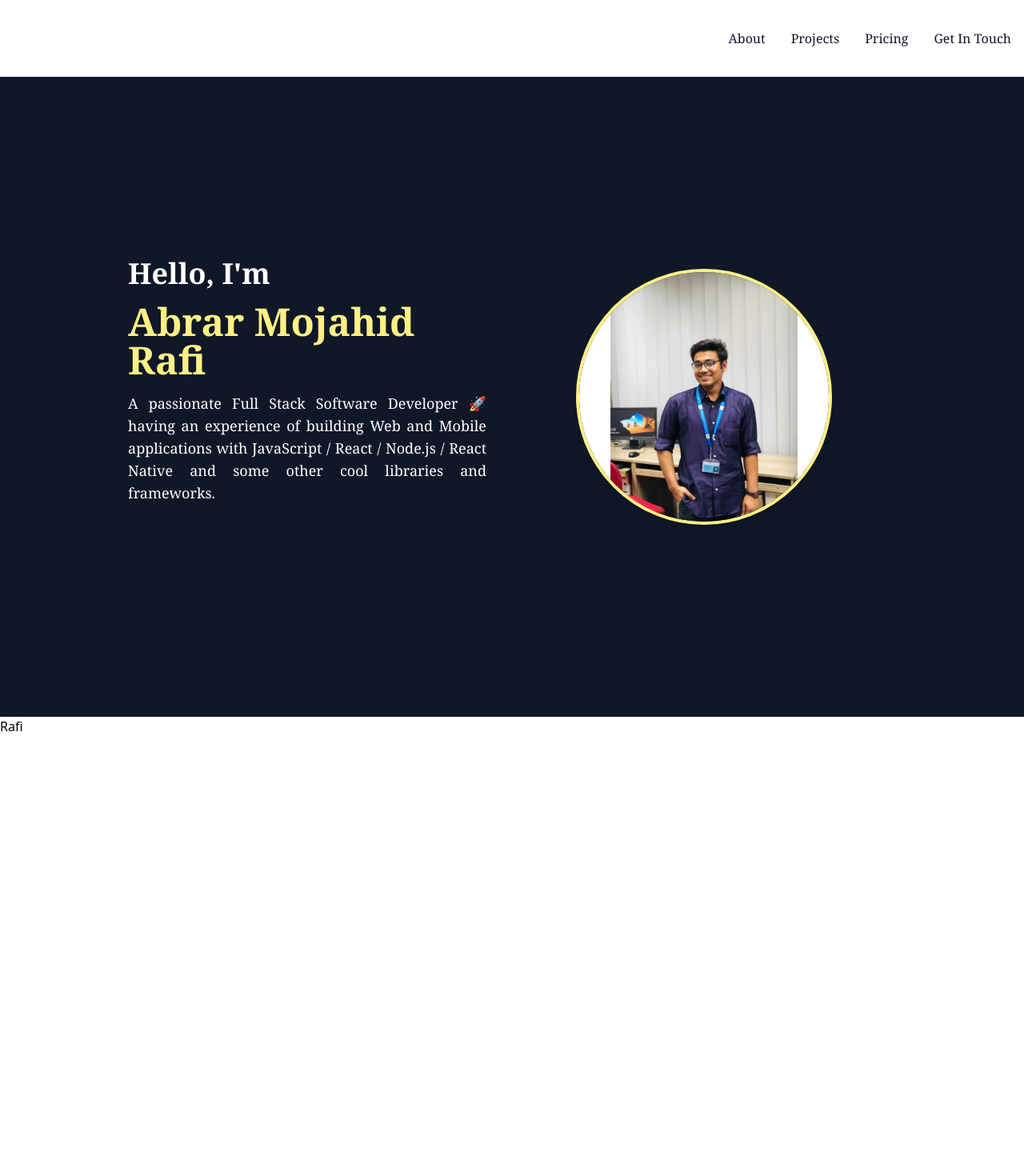
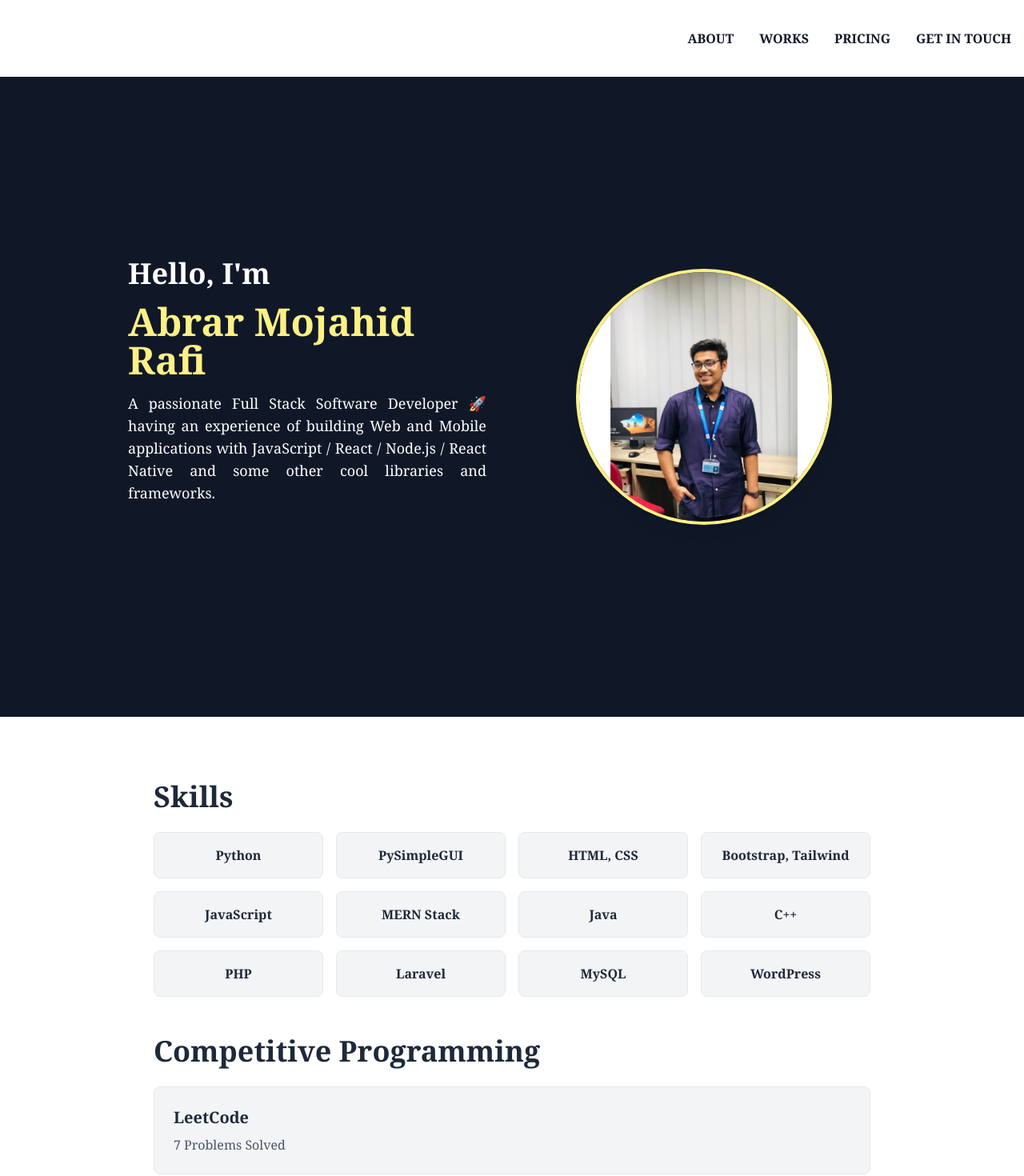
Before and after one commit to AbrarMojahidRafi/my-portfolio-website, a React (Vite) app: page / in a window 1280 px wide. Shown: the top 1470 px of the page at 80% size. Before the commit the page ends 920 px from the top, so only its background shows below. Built offline with nearby package versions, Linux system fonts and the light colour scheme.

Commit message:
about section done

```diff
--- a/src/App.jsx
+++ b/src/App.jsx
@@ -1,6 +1,7 @@
 import './App.css'
 import Navbar from './components/navbar/navbar';
 import Intro from './components/intro';
+import About from './components/about';
 
 function App() {
 
@@ -8,6 +9,7 @@ function App() {
     <>
       <Navbar/>
       <Intro/>
+      <About/>
       <div>Rafi</div>
     </>
   )
--- /dev/null
+++ b/src/components/about.jsx
@@ -0,0 +1,79 @@
+import React from 'react';
+
+const about = () => {
+  return (
+    <>
+        <div id="about-section" className="flex flex-col items-center justify-center min-h-screen bg-white font-serif px-4 sm:px-8 md:px-12 lg:px-20 xl:px-40 py-20">
+            <div className="w-full max-w-4xl">
+                {/* Skills Section */}
+                <div className="mb-12">
+                    <h2 className="text-3xl sm:text-4xl text-gray-800 font-bold mb-6 text-center md:text-left">
+                        Skills
+                    </h2>
+                    <div className="grid grid-cols-2 sm:grid-cols-3 md:grid-cols-4 gap-4">
+                        <div className="bg-gray-100 border border-gray-200 rounded-lg p-4 text-gray-800 text-center hover:bg-gray-200 transition-colors">
+                            <p className="font-semibold">Python</p>
+                        </div>
+                        <div className="bg-gray-100 border border-gray-200 rounded-lg p-4 text-gray-800 text-center hover:bg-gray-200 transition-colors">
+                            <p className="font-semibold">PySimpleGUI</p>
+                        </div>
+                        <div className="bg-gray-100 border border-gray-200 rounded-lg p-4 text-gray-800 text-center hover:bg-gray-200 transition-colors">
+                            <p className="font-semibold">HTML, CSS</p>
+                        </div>
+                        <div className="bg-gray-100 border border-gray-200 rounded-lg p-4 text-gray-800 text-center hover:bg-gray-200 transition-colors">
+                            <p className="font-semibold">Bootstrap, Tailwind</p>
+                        </div>
+                        <div className="bg-gray-100 border border-gray-200 rounded-lg p-4 text-gray-800 text-center hover:bg-gray-200 transition-colors">
+                            <p className="font-semibold">JavaScript</p>
+                        </div>
+                        <div className="bg-gray-100 border border-gray-200 rounded-lg p-4 text-gray-800 text-center hover:bg-gray-200 transition-colors">
+                            <p className="font-semibold">MERN Stack</p>
+                        </div>
+                        <div className="bg-gray-100 border border-gray-200 rounded-lg p-4 text-gray-800 text-center hover:bg-gray-200 transition-colors">
+                            <p className="font-semibold">Java</p>
+                        </div>
+                        <div className="bg-gray-100 border border-gray-200 rounded-lg p-4 text-gray-800 text-center hover:bg-gray-200 transition-colors">
+                            <p className="font-semibold">C++</p>
+                        </div>
+                        <div className="bg-gray-100 border border-gray-200 rounded-lg p-4 text-gray-800 text-center hover:bg-gray-200 transition-colors">
+                            <p className="font-semibold">PHP</p>
+                        </div>
+                        <div className="bg-gray-100 border border-gray-200 rounded-lg p-4 text-gray-800 text-center hover:bg-gray-200 transition-colors">
+                            <p className="font-semibold">Laravel</p>
+                        </div>
+                        <div className="bg-gray-100 border border-gray-200 rounded-lg p-4 text-gray-800 text-center hover:bg-gray-200 transition-colors">
+                            <p className="font-semibold">MySQL</p>
+                        </div>
+                        <div className="bg-gray-100 border border-gray-200 rounded-lg p-4 text-gray-800 text-center hover:bg-gray-200 transition-colors">
+                            <p className="font-semibold">WordPress</p>
+                        </div>
+                    </div>
+                </div>
+
+                {/* Competitive Programming Section */}
+                <div>
+                    <h2 className="text-3xl sm:text-4xl text-gray-800 font-bold mb-6 text-center md:text-left">
+                        Competitive Programming
+                    </h2>
+                    <div className="space-y-4">
+                        <div className="bg-gray-100 border border-gray-200 rounded-lg p-6 hover:bg-gray-200 transition-colors">
+                            <h3 className="text-xl text-gray-800 font-semibold mb-2">LeetCode</h3>
+                            <p className="text-gray-600">7 Problems Solved</p>
+                        </div>
+                        <div className="bg-gray-100 border border-gray-200 rounded-lg p-6 hover:bg-gray-200 transition-colors">
+                            <h3 className="text-xl text-gray-800 font-semibold mb-2">CodeChef</h3>
+                            <p className="text-gray-600">400+ Problems Solved</p>
+                        </div>
+                        <div className="bg-gray-100 border border-gray-200 rounded-lg p-6 hover:bg-gray-200 transition-colors">
+                            <h3 className="text-xl text-gray-800 font-semibold mb-2">BeeCrowd</h3>
+                            <p className="text-gray-600">98 Problems Solved</p>
+                        </div>
+                    </div>
+                </div>
+            </div>
+        </div>
+    </>
+  )
+}
+
+export default about;
--- a/src/components/navbar/navbar.jsx
+++ b/src/components/navbar/navbar.jsx
@@ -1,6 +1,14 @@
 import React from 'react'
 
 const navbar = () => {
+
+  const scrollToAbout = () => {
+    const aboutSection = document.getElementById('about-section');
+    if (aboutSection) {
+      aboutSection.scrollIntoView({ behavior: 'smooth' });
+    }
+  };
+
   return (
     <>
       <nav className="bg-white border-gray-200 dark:bg-gray-900 py-5">
@@ -28,7 +36,20 @@ const navbar = () => {
                 href="#"
                 className="block py-2 px-3 text-white relative group md:p-0 dark:text-white"
               >
-                Home
+                <b>HOME</b>
+                <span className="absolute bottom-0 left-0 w-0 h-0.5 bg-white transition-all duration-300 group-hover:w-full"></span>
+              </a>
+            </li>
+            <li>
+              <a
+                href="#about-section"
+                onClick={(e) => {
+                  e.preventDefault();
+                  scrollToAbout();
+                }}
+                className="block py-2 px-3 text-gray-900 relative group md:p-0 dark:text-white"
+              >
+                <b>ABOUT</b>
                 <span className="absolute bottom-0 left-0 w-0 h-0.5 bg-white transition-all duration-300 group-hover:w-full"></span>
               </a>
             </li>
@@ -37,7 +58,7 @@ const navbar = () => {
                 href="#"
                 className="block py-2 px-3 text-gray-900 relative group md:p-0 dark:text-white"
               >
-                About
+                <b>WORKS</b>
                 <span className="absolute bottom-0 left-0 w-0 h-0.5 bg-white transition-all duration-300 group-hover:w-full"></span>
               </a>
             </li>
@@ -46,7 +67,7 @@ const navbar = () => {
                 href="#"
                 className="block py-2 px-3 text-gray-900 relative group md:p-0 dark:text-white"
               >
-                Projects
+                <b>PRICING</b>
                 <span className="absolute bottom-0 left-0 w-0 h-0.5 bg-white transition-all duration-300 group-hover:w-full"></span>
               </a>
             </li>
@@ -55,16 +76,7 @@ const navbar = () => {
                 href="#"
                 className="block py-2 px-3 text-gray-900 relative group md:p-0 dark:text-white"
               >
-                Pricing
-                <span className="absolute bottom-0 left-0 w-0 h-0.5 bg-white transition-all duration-300 group-hover:w-full"></span>
-              </a>
-            </li>
-            <li>
-              <a
-                href="#"
-                className="block py-2 px-3 text-gray-900 relative group md:p-0 dark:text-white"
-              >
-                Get In Touch
+                <b>GET IN TOUCH</b>
                 <span className="absolute bottom-0 left-0 w-0 h-0.5 bg-white transition-all duration-300 group-hover:w-full"></span>
               </a>
             </li>
```
